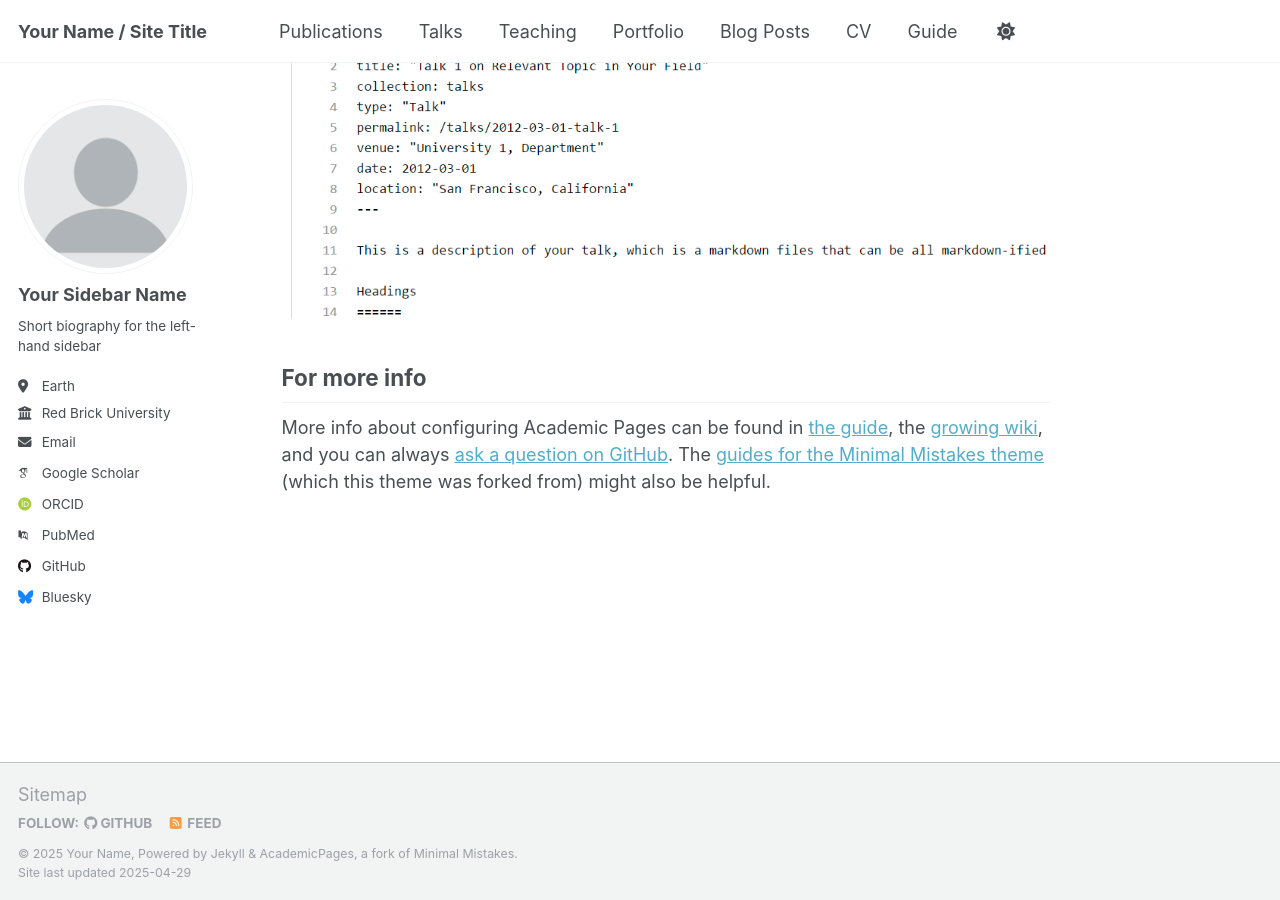
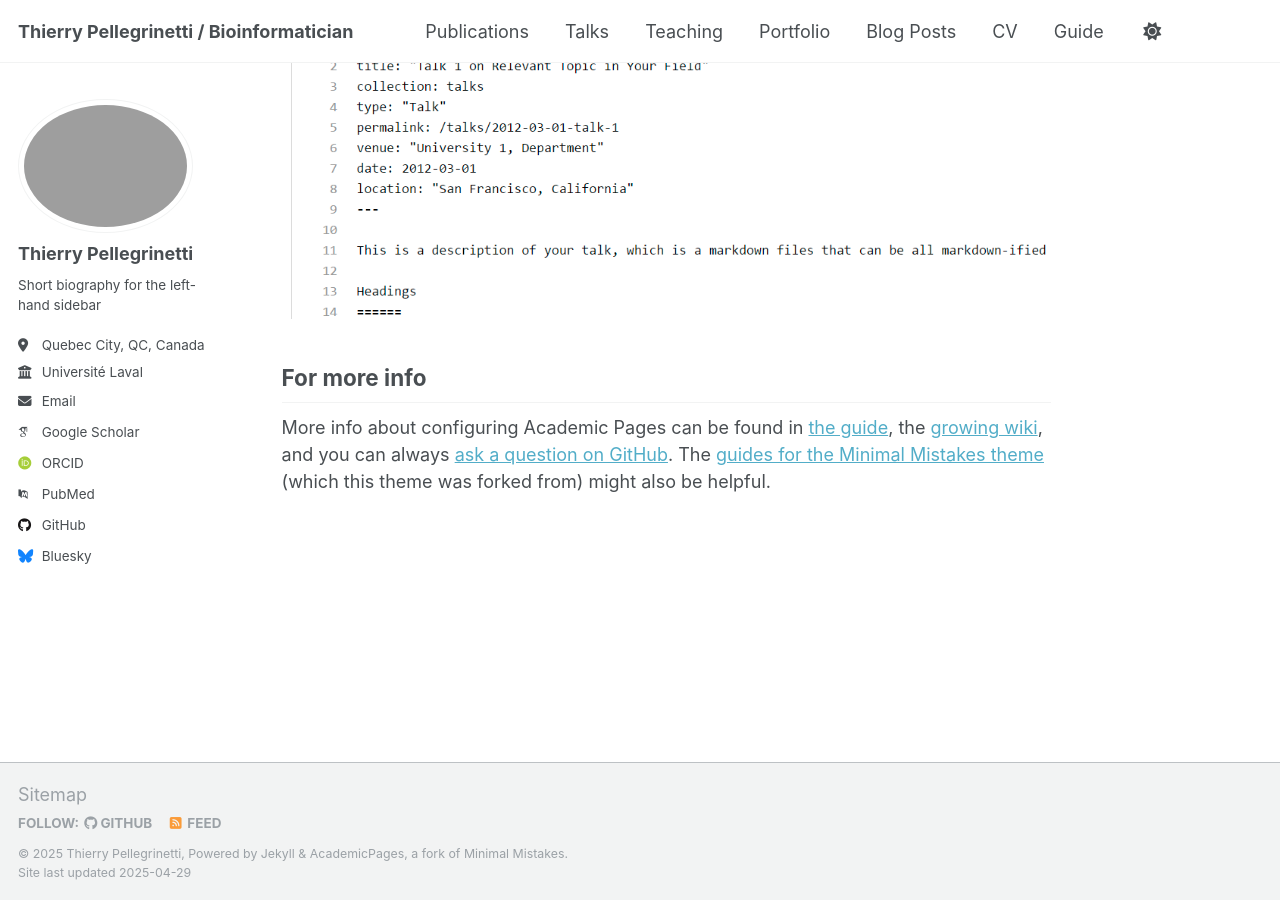
Before and after one commit to tpellegrinetti/tpellegrinetti.github.io, a Jekyll site: the page built from _pages/about.md, in a window 1280 px wide and 900 px high, scrolled down 2636 px. Built offline with Jekyll 4.4.1, drawn with Linux system fonts in a browser that asks for light colours; some web fonts are replaced.

Commit message:
Update _config.yml

```diff
--- a/_config.yml
+++ b/_config.yml
@@ -9,31 +9,31 @@
 # Basic Site Settings
 locale                   : "en-US"
 site_theme               : "default"
-title                    : "Your Name / Site Title"
+title                    : "Thierry Pellegrinetti / Bioinformatician"
 title_separator          : "-"
-name                     : &name "Your Name"
+name                     : &name "Thierry Pellegrinetti"
 description              : &description "personal description"
 url                      : https://academicpages.github.io # the base hostname & protocol for your site e.g. "https://[your GitHub username].github.io" or if you already have some other page hosted on Github then use "https://[your GitHub username].github.io/[Your Repo Name]"
 baseurl                  : "" # the subpath of your site, e.g. "/blog"
-repository               : "academicpages/academicpages.github.io"
+repository               : "tpellegrinetti/tpellegrinetti.github.io/"
 
 # Site Author - The following control what appear as part of the author content on the side bar.
 #               If a field is blank the icon and link will not appear, otherwise it will be shown.
 #               Additional customization can be done by editing /_includes/author-profile.html
 author:
   # Biographic information
-  avatar           : "profile.png"
-  name             : "Your Sidebar Name"
-  pronouns         : # example: "she/her"
+  avatar           : ""
+  name             : "Thierry Pellegrinetti"
+  pronouns         : # example: "He/Him"
   bio              : "Short biography for the left-hand sidebar"
-  location         : "Earth"
-  employer         : "Red Brick University"
+  location         : "Quebec City, QC, Canada"
+  employer         : "Université Laval"
   uri              : # URL
-  email            : "none@example.org"
+  email            : "thierry.pellegrinetti@hotmail.com"
 
   # Academic websites
   arxiv            : # URL - Update with the correct link to your profile
-  googlescholar    : "https://scholar.google.com/citations?user=PS_CX0AAAAAJ"
+  googlescholar    : "https://scholar.google.com/citations?user=OZYSiosAAAAJ&hl=pt-BR&oi=ao"
   impactstory      : # URL
   orcid            : "http://orcid.org/yourorcidurl"
   semantic         : # URL
@@ -45,7 +45,7 @@ author:
   bitbucket        : # Username - Update with your username on the site
   codepen          : # Username
   dribbble         : # Username
-  github           : "academicpages"
+  github           : "tpellegrinetti"
   kaggle           : # Username
   stackoverflow    : # User number or user number and name (i.e., use "1" or "1/jeff-atwood")
 
```
